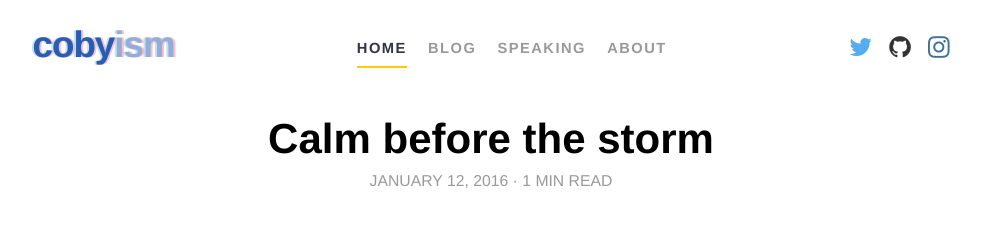
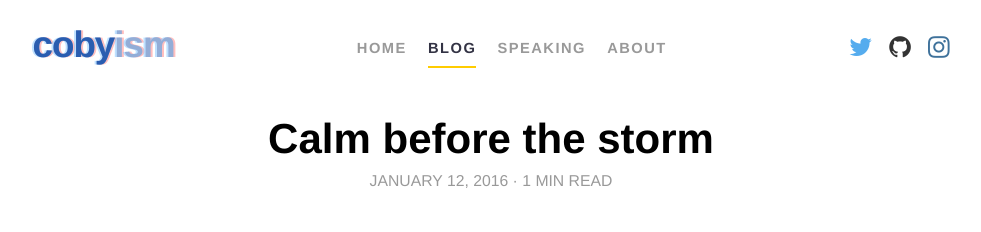
Before and after one commit to cobyism/archived-cobyism.github.io, a Jekyll site: the page built from blog/_posts/2016-01/2016-01-12-calm-before-the-storm.md, in a window 1280 px wide. Shown: the top 232 px of the page, without its empty margins (149-1130 px from the left). Built offline with Jekyll 4.4.1, drawn with Linux system fonts in a browser that asks for light colours; nearby versions of some CDN libraries; emoji names are drawn with the system emoji font; comment, search, counter and statistics services are not loaded.

Commit message:
fix is_post issue, it looks like that’s not a thing anymore

```diff
--- a/_includes/head.html
+++ b/_includes/head.html
@@ -5,7 +5,7 @@
 
   {% if page.title == "Home" %}
     {% capture site_title %}{{ site.title }} • {{ site.description }}{% endcapture %}
-  {% elsif page.is_post %}
+  {% elsif page.layout == "post" %}
     {% capture site_title %}{{ page.title }}, by @{{ site.author.handle }}{% endcapture %}
   {% else %}
     {% capture site_title %}{{ page.title }} • {{ site.title }}{% endcapture %}
--- a/_includes/header.html
+++ b/_includes/header.html
@@ -1,6 +1,6 @@
 {% if page.title == "Blog" %}
   {% capture blog_class %}selected{% endcapture %}
-{% elsif page.is_post %}
+{% elsif page.layout == "post" %}
   {% capture blog_class %}selected{% endcapture %}
 {% elsif page.title == "Speaking" %}
   {% capture speaking_class %}selected{% endcapture %}
```
Also changed, not shown: Gemfile.lock.
